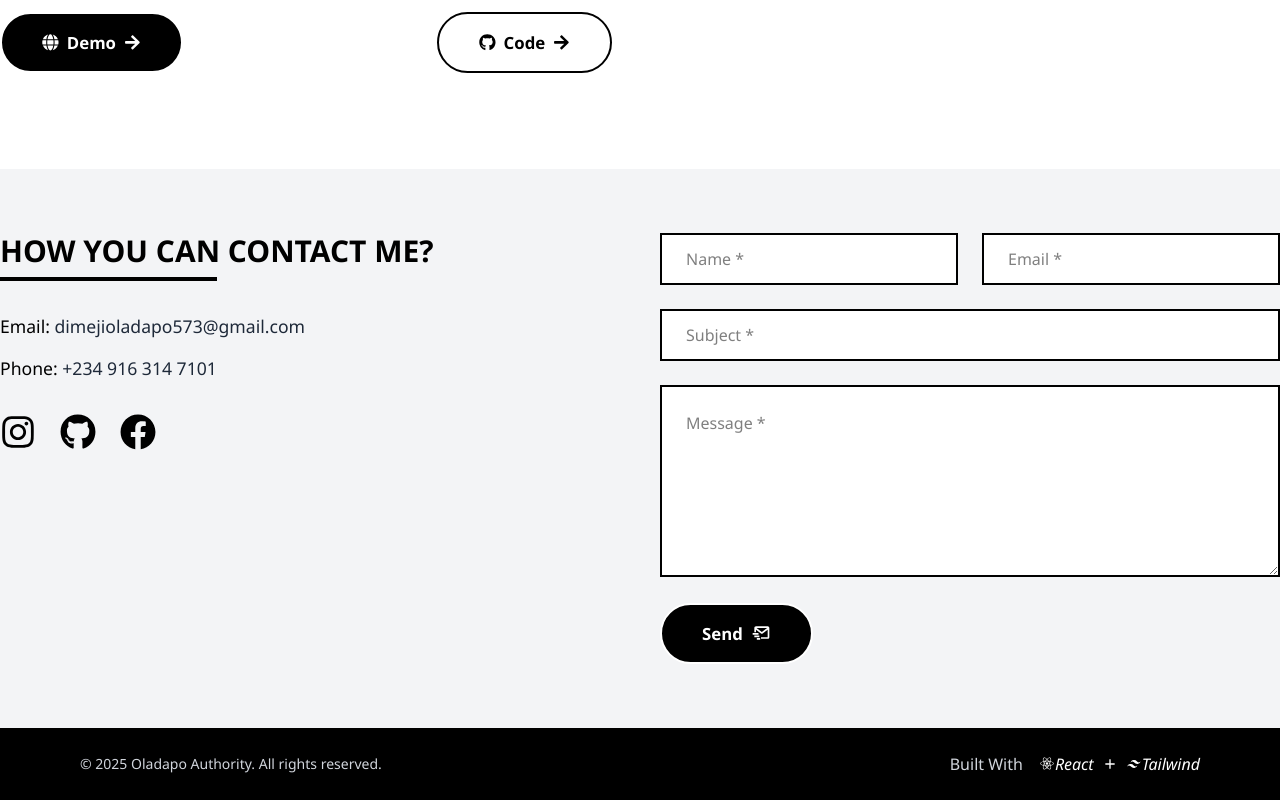
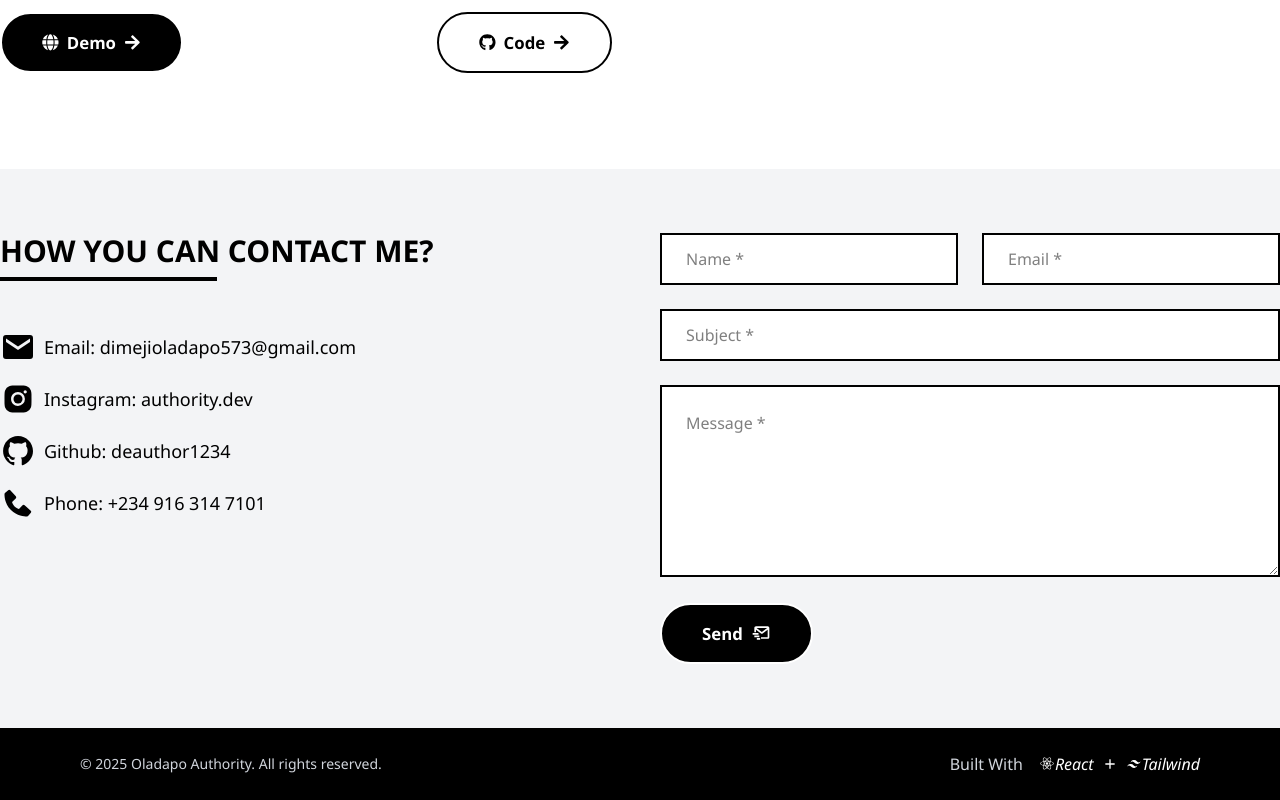
Before and after one commit to deauthor1234/portfolio, a React (Vite) app: page / in a window 1280 px wide. Shown: the part 4694-5494 px from the top of the page. Built offline with nearby package versions, Linux system fonts and the light colour scheme.

Commit message:
Redesign layout of contact info & add more options

```diff
--- a/src/components/ContactSection.jsx
+++ b/src/components/ContactSection.jsx
@@ -1,20 +1,16 @@
-import { BiMailSend } from "react-icons/bi"
-import { FaFacebook, FaGithub, FaInstagram } from "react-icons/fa"
+import { BiLogoGithub, BiLogoInstagramAlt, BiMailSend, BiSolidEnvelope, BiSolidPhone } from "react-icons/bi"
 
 const ContactSection = () => {
     return (
         <section className="container-wrapper bg-gray-100 py-16 mt-24" id="contact">
             <div className="container flex gap-10">
                 <div className="w-full">
-                    <h2 className="section-heading mb-8" data-aos="flip-right">HOW YOU CAN CONTACT ME?</h2>
-                    <div className="text-[1.1rem] font-medium">
-                        <h3 data-aos="fade-left">Email: <span className="text-gray-800">dimejioladapo573@gmail.com</span></h3>
-                        <h3 data-aos="fade-right" className="mt-4 mb-8">Phone: <span className="text-gray-800">+234 916 314 7101</span></h3>
-                        <div className="flex font-extrabold text-4xl gap-6">
-                            <a target="_blank" rel="noopener noreferrer" href="https://www.instagram.com/authority.dev/" data-aos="zoom-in" data-aos-delay="800"><FaInstagram /></a>
-                            <a target="_blank" rel="noopener noreferrer" href="https://github.com/deauthor1234" data-aos="zoom-in" data-aos-delay="1000"><FaGithub /></a>
-                            <a target="_blank" rel="noopener noreferrer" href="https://web.facebook.com/profile.php?id=100086251411134" data-aos="zoom-in" data-aos-delay="1200"><FaFacebook /></a>
-                        </div>
+                    <h2 className="section-heading mb-12" data-aos="flip-right">HOW YOU CAN CONTACT ME?</h2>
+                    <div className="flex flex-col text-4xl font-medium gap-4">
+                        <a className="flex items-center gap-2 w-fit" target="_blank" rel="noopener noreferrer" href="mailto:dimejioladapo573@gmail.com" data-aos="zoom-in" data-aos-delay="600"><BiSolidEnvelope /> <span className="text-lg">Email: dimejioladapo573@gmail.com</span></a>
+                        <a className="flex items-center gap-2 w-fit" target="_blank" rel="noopener noreferrer" href="https://www.instagram.com/authority.dev/" data-aos="zoom-in" data-aos-delay="800"><BiLogoInstagramAlt /> <span className="text-lg">Instagram: authority.dev</span></a>
+                        <a className="flex items-center gap-2 w-fit" target="_blank" rel="noopener noreferrer" href="https://github.com/deauthor1234" data-aos="zoom-in" data-aos-delay="1000"><BiLogoGithub /> <span className="text-lg">Github: deauthor1234</span></a>
+                        <a className="flex items-center gap-2 w-fit" target="_blank" rel="noopener noreferrer" href="tel: +2349163147101" data-aos="zoom-in" data-aos-delay="1200"><BiSolidPhone /> <span className="text-lg">Phone: +234 916 314 7101</span></a>
                     </div>
                 </div>
                 <form name="contact" className="w-full" data-aos="zoom-in" method="POST" data-netlify="true" data-netlify-honeypot="bot-field">
```
